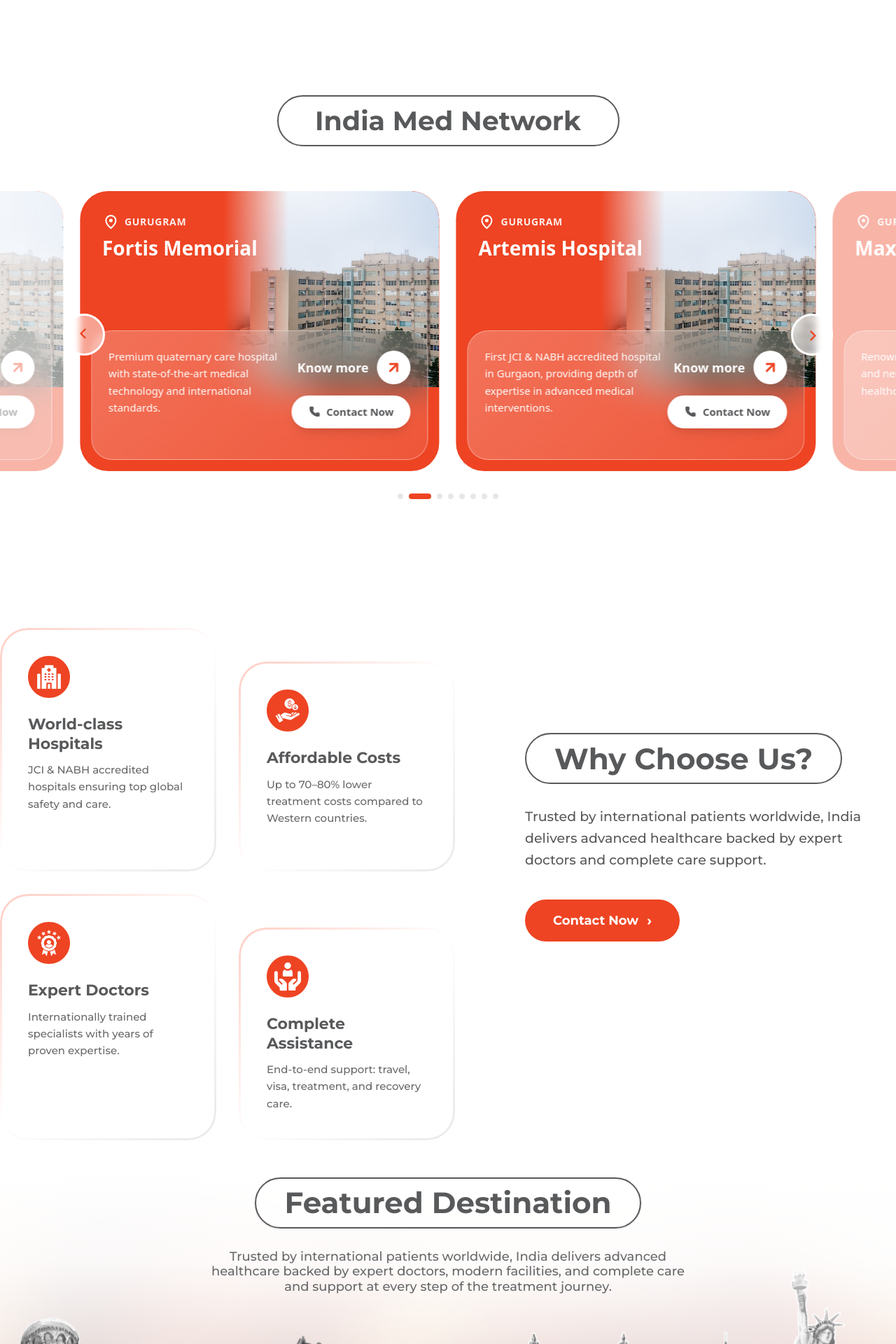
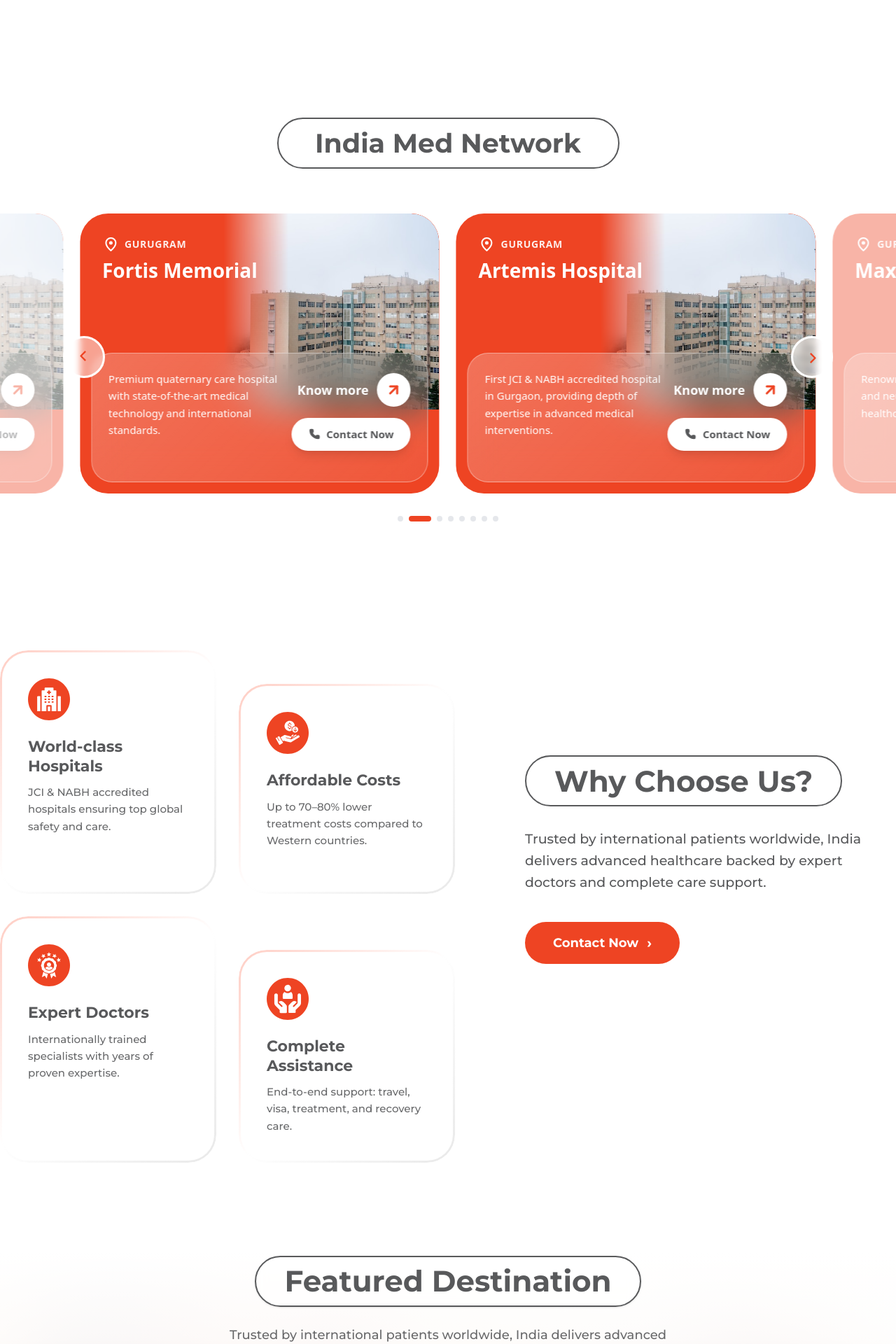
Before and after one commit to danish-rizwan-dev/india-med, a Next.js app: page /en in a window 1280 px wide. Shown: the part 2640-4560 px from the top of the page at 70% size. Built offline with nearby package versions, Linux system fonts and the light colour scheme.

Commit message:
fix: aggressively increase spacing between WhyChooseUs and IndiaMedNetwork to resolve overlap

```diff
--- a/components/sections/IndiaMedNetwork.tsx
+++ b/components/sections/IndiaMedNetwork.tsx
@@ -102,7 +102,7 @@
   }, [emblaApi]);
 
   return (
-    <section className="relative w-full bg-transparent flex flex-col items-center mt-16 lg:mt-24 mb-16 overflow-hidden">
+    <section className="relative w-full bg-transparent flex flex-col items-center mt-24 lg:mt-32 mb-16 overflow-hidden">
 
       {/* HEADING */}
       <div
--- a/components/sections/WhyChooseUs.tsx
+++ b/components/sections/WhyChooseUs.tsx
@@ -45,7 +45,7 @@
     <section className="relative z-10 w-full lg:mt-0 overflow-hidden py-12 lg:py-0">
 
       <div
-        className="relative flex flex-col items-center justify-center mx-auto lg:pt-[120px] lg:pb-12 px-0 lg:px-0"
+        className="relative flex flex-col items-center justify-center mx-auto lg:pt-[120px] lg:pb-32 px-0 lg:px-0"
         style={{ maxWidth: "1319px", fontFamily: "Montserrat, sans-serif" }}
       >
         <div className="flex flex-col items-center lg:items-start text-center lg:text-left w-full lg:flex-row lg:justify-center lg:gap-[40px] xl:gap-[100px]">
```
